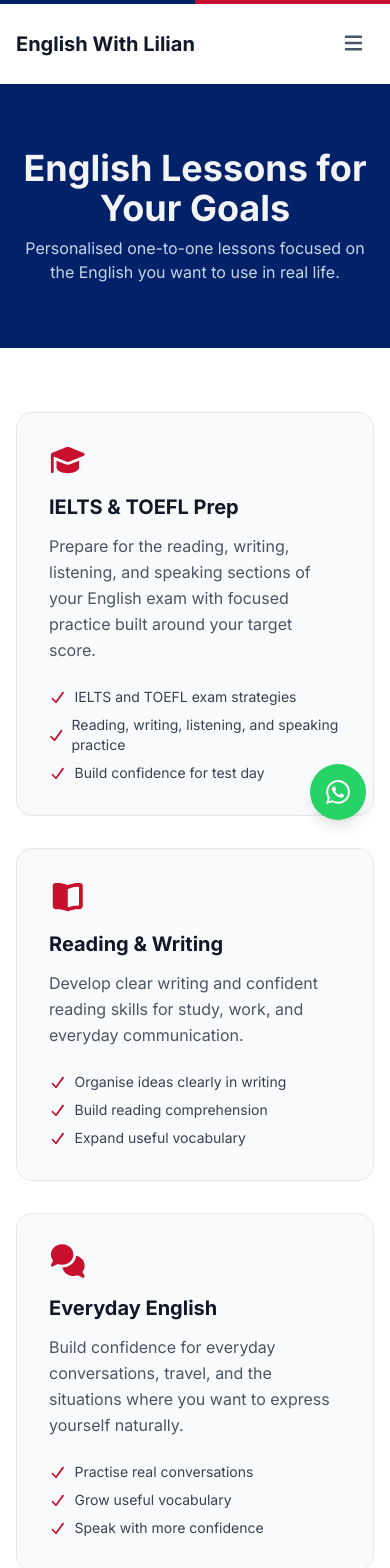
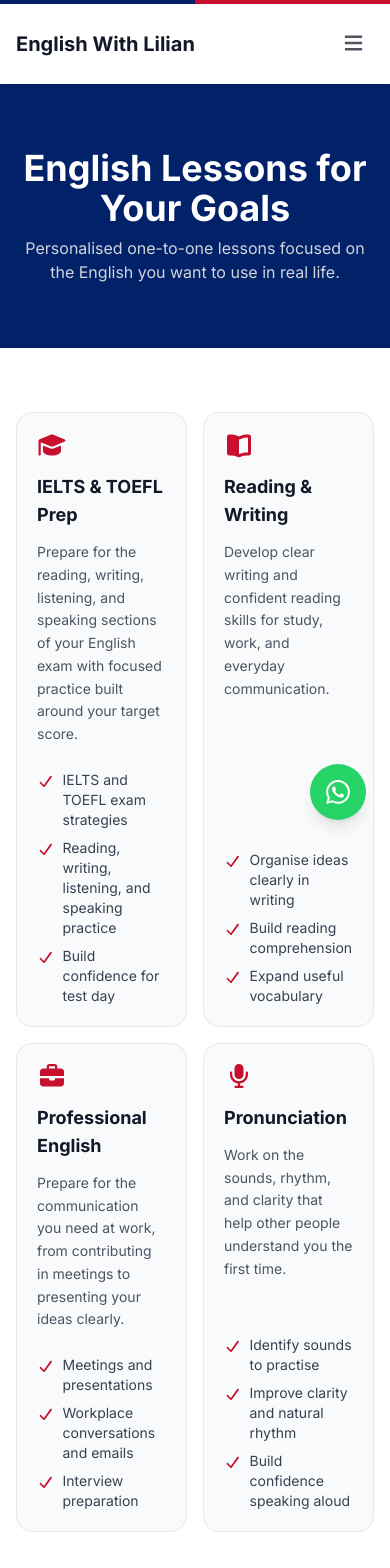
Before and after one commit to csandrew/englishwithlilian, a Next.js app: page /services in a window 390 px wide. Shown: the top 1568 px of the page. Built offline with nearby package versions, Linux system fonts and the light colour scheme.

Commit message:
Build services pages, fix mobile 2-column grid, add WhatsApp button

```diff
--- a/src/app/about/page.tsx
+++ b/src/app/about/page.tsx
@@ -13,13 +13,13 @@
 } from "@fortawesome/free-solid-svg-icons";
 
 export const metadata: Metadata = {
-  title: "About Lilian Isindu | English With Lilian",
+  title: "About Lilian | English With Lilian",
   description:
-    "Meet Lilian Isindu — 15 years teaching English as a foreign language to students across Asia, Europe, South America, and Africa.",
+    "Meet Lilian Isindu — 15+ years teaching English as a foreign language to students across Asia, Europe, South America, and Africa.",
 };
 
 const approach = [
-  { value: "15", label: "Years teaching" },
+  { value: "15+", label: "Years teaching" },
   { value: "4", label: "Continents" },
   { value: "1:1", label: "Personal lessons" },
 ];
@@ -30,8 +30,8 @@
       {/* Page header */}
       <section className="bg-uk-navy py-16 text-center text-uk-white">
         <div className="container-custom">
-          <h1 className="mb-2 text-gray-100 text-4xl font-bold">About Lilian Isindu</h1>
-          <p className="text-grey-300">15 years of helping learners speak English with confidence</p>
+          <h1 className="mb-2 text-gray-100 text-4xl font-bold">My Story</h1>
+          <p className="text-grey-300">15 years of helping learners excel in speaking English with confidence</p>
         </div>
       </section>
 
@@ -39,8 +39,8 @@
       <section className="bg-uk-white py-20">
         <div className="container-custom grid items-center gap-12 md:grid-cols-2">
           <Image
-            src="https://images.unsplash.com/photo-1573496359142-b8d87734a5a2?q=80&w=800&auto=format&fit=crop"
-            alt="Lilian Isindu, English tutor"
+            src="/images/about-image.jpg"
+            alt="Lilian, English tutor"
             className="w-full rounded-2xl shadow-lg"
             width={800}
             height={1000}
@@ -104,7 +104,7 @@
             see the fastest improvement.
           </p>
 
-          <div className="grid gap-6 sm:grid-cols-2 xl:grid-cols-3">
+          <div className="grid gap-6 grid-cols-2 xl:grid-cols-3">
             {[
               { icon: faComments, title: "Speaking & Listening", desc: "Feel confident in real conversations. Understand fast, natural English." },
               { icon: faBookOpen, title: "Reading", desc: "Read fluently and understand written English with confidence." },
--- a/src/app/layout.tsx
+++ b/src/app/layout.tsx
@@ -25,9 +25,9 @@
     "British English tutor",
   ],
   openGraph: {
-    title: "English With Lilian | Online English Tutor",
+    title: "English With Lilian | English Tutor",
     description:
-      "15 years helping learners speak English with confidence. Personalized 1:1 online lessons.",
+      "15+ years helping learners speak English with confidence. Personalized 1:1 online lessons.",
     type: "website",
   },
 };
--- a/src/app/services/page.tsx
+++ b/src/app/services/page.tsx
@@ -1,10 +1,10 @@
+// src/app/services/page.tsx
 import Link from "next/link";
 import { FontAwesomeIcon } from "@fortawesome/react-fontawesome";
 import {
   faBookOpen,
   faBriefcase,
   faCheck,
-  faComments,
   faGraduationCap,
   faMicrophone,
 } from "@fortawesome/free-solid-svg-icons";
@@ -30,17 +30,6 @@
       "Organise ideas clearly in writing",
       "Build reading comprehension",
       "Expand useful vocabulary",
-    ],
-  },
-  {
-    title: "Everyday English",
-    icon: faComments,
-    description:
-      "Build confidence for everyday conversations, travel, and the situations where you want to express yourself naturally.",
-    details: [
-      "Practise real conversations",
-      "Grow useful vocabulary",
-      "Speak with more confidence",
     ],
   },
   {
@@ -71,40 +60,45 @@
   return (
     <>
       <section className="bg-uk-navy px-4 py-16 text-center text-uk-white">
-        <h1 className="mb-2 text-gray-100 text-4xl font-bold">English Lessons for Your Goals</h1>
-        <p className="mx-auto max-w-2xl text-uk-navy-light">
+        <h1 className="mb-2 text-4xl font-bold text-white">English Lessons for Your Goals</h1>
+        {/* FIXED: Changed text-uk-navy-light to text-grey-300 since the light navy shade doesn't exist in your theme */}
+        <p className="mx-auto max-w-2xl text-grey-300">
           Personalised one-to-one lessons focused on the English you want to use
           in real life.
         </p>
       </section>
 
       <section className="bg-uk-white px-4 py-16">
-        <div className="mx-auto grid max-w-6xl gap-8 sm:grid-cols-2 xl:grid-cols-3">
+        {/*
+          FIXED: Changed to grid-cols-2 for mobile.
+          Also added smaller padding (p-5) and gap (gap-4) on mobile.
+        */}
+        <div className="mx-auto grid max-w-6xl grid-cols-2 gap-4 sm:gap-8 xl:grid-cols-3">
           {services.map((service) => (
             <article
               key={service.title}
-              className="rounded-2xl border border-grey-200 bg-grey-50 p-8"
+              className="rounded-2xl border border-grey-200 bg-grey-50 p-5 sm:p-8 flex flex-col h-full"
             >
               <FontAwesomeIcon
                 icon={service.icon}
                 aria-hidden="true"
-                className="mb-4 text-3xl text-uk-red"
+                className="mb-4 text-2xl sm:text-3xl text-uk-red"
               />
-              <h2 className="mb-3 text-xl font-bold text-grey-900">
+              <h2 className="mb-3 text-lg sm:text-xl font-bold text-grey-900">
                 {service.title}
               </h2>
-              <p className="mb-6 leading-relaxed text-grey-600">
+              <p className="mb-6 text-sm leading-relaxed text-grey-600">
                 {service.description}
               </p>
-              <ul className="space-y-2 text-sm text-grey-700">
+              <ul className="space-y-2 text-sm text-grey-700 mt-auto">
                 {service.details.map((detail) => (
-                  <li key={detail} className="flex items-center gap-2">
+                  <li key={detail} className="flex items-start gap-2">
                     <FontAwesomeIcon
                       icon={faCheck}
                       aria-hidden="true"
-                      className="text-uk-red"
+                      className="text-uk-red mt-1 shrink-0"
                     />
-                    {detail}
+                    <span>{detail}</span>
                   </li>
                 ))}
               </ul>
@@ -124,7 +118,7 @@
           </p>
           <Link
             href="/contact"
-            className="inline-block rounded-md bg-uk-red px-8 py-3.5 font-semibold text-uk-white transition-colors hover:bg-uk-red-dark"
+            className="inline-block rounded-md bg-uk-red px-8 py-3.5 font-semibold text-uk-white transition-colors hover:bg-uk-red/90"
           >
             Book a Free Consultation
           </Link>
--- a/src/components/sections/Hero.tsx
+++ b/src/components/sections/Hero.tsx
@@ -51,7 +51,7 @@
       </section>
 
       {/* Trust bar — real numbers */}
-      <section className="bg-uk-white border-b border-grey-200 py-8">
+      <section className="bg-gray-200 border-b border-grey-200 py-8">
         <div className="container-custom grid grid-cols-2 md:grid-cols-4 gap-6 text-center">
           <div>
             <span className="block text-3xl font-bold text-uk-navy">15+</span>
--- a/src/components/sections/ServicesList.tsx
+++ b/src/components/sections/ServicesList.tsx
@@ -1,8 +1,8 @@
+// src/components/sections/ServicesList.tsx
 import {
   faArrowRightLong,
   faBookOpen,
   faBriefcase,
-  faComments,
   faGraduationCap,
   faMicrophone,
 } from "@fortawesome/free-solid-svg-icons";
@@ -10,12 +10,6 @@
 import Link from "next/link";
 
 const services = [
-  {
-    title: "Everyday English",
-    icon: faComments,
-    description:
-      "Speak naturally about daily life and hold real conversations with confidence.",
-  },
   {
     title: "Professional English",
     icon: faBriefcase,
@@ -53,24 +47,28 @@
           Choose an area that matches your goal — or combine a few.
         </p>
 
-        <div className="grid gap-8 text-left sm:grid-cols-2 xl:grid-cols-3">
+        {/*
+          FIXED: Changed to grid-cols-2 so it's always 2 columns on mobile.
+          Also added smaller padding (p-5) on mobile, expanding to p-8 on larger screens.
+        */}
+        <div className="grid grid-cols-2 gap-4 sm:gap-8 text-left xl:grid-cols-3">
           {services.map((service) => (
             <article
               key={service.title}
-              className="rounded-2xl border border-grey-200 bg-grey-50 p-8 transition-shadow hover:shadow-md"
+              className="rounded-2xl border border-grey-200 bg-grey-50 p-5 sm:p-8 transition-shadow hover:shadow-md flex flex-col h-full"
             >
               <FontAwesomeIcon
                 icon={service.icon}
                 aria-hidden="true"
                 className="mb-4 text-2xl text-uk-red"
               />
-              <h3 className="mb-3 text-xl font-bold">{service.title}</h3>
-              <p className="mb-6 text-sm text-grey-600">
+              <h3 className="mb-3 text-lg sm:text-xl font-bold">{service.title}</h3>
+              <p className="mb-6 text-sm text-grey-600 grow">
                 {service.description}
               </p>
               <Link
                 href="/services"
-                className="text-sm font-semibold text-uk-red hover:underline"
+                className="text-sm font-semibold text-uk-red hover:underline mt-auto"
               >
                 Learn More{" "}
                 <FontAwesomeIcon icon={faArrowRightLong} aria-hidden="true" />
```
Also changed, not shown: public/images/about-image.jpg (added).
